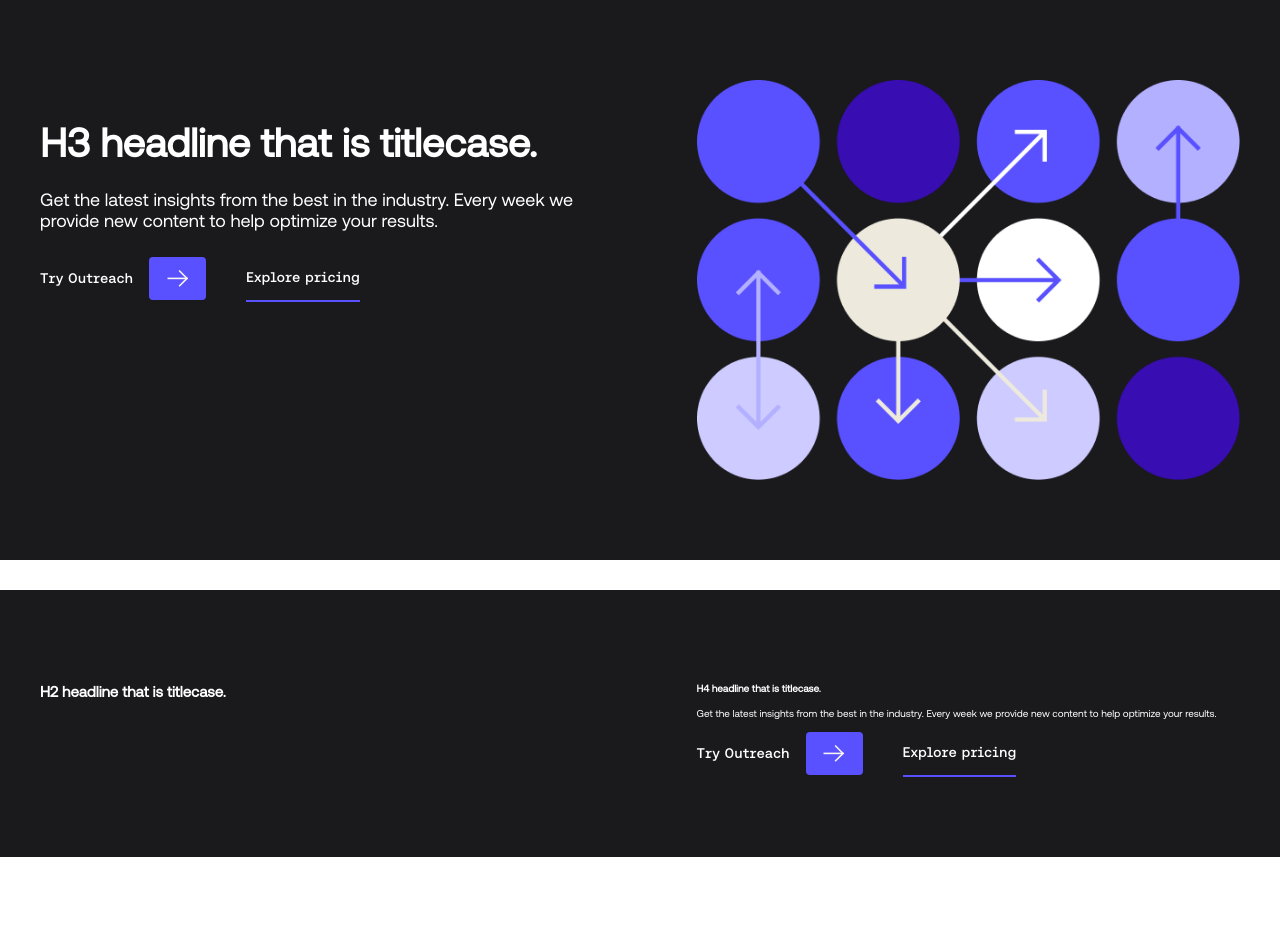
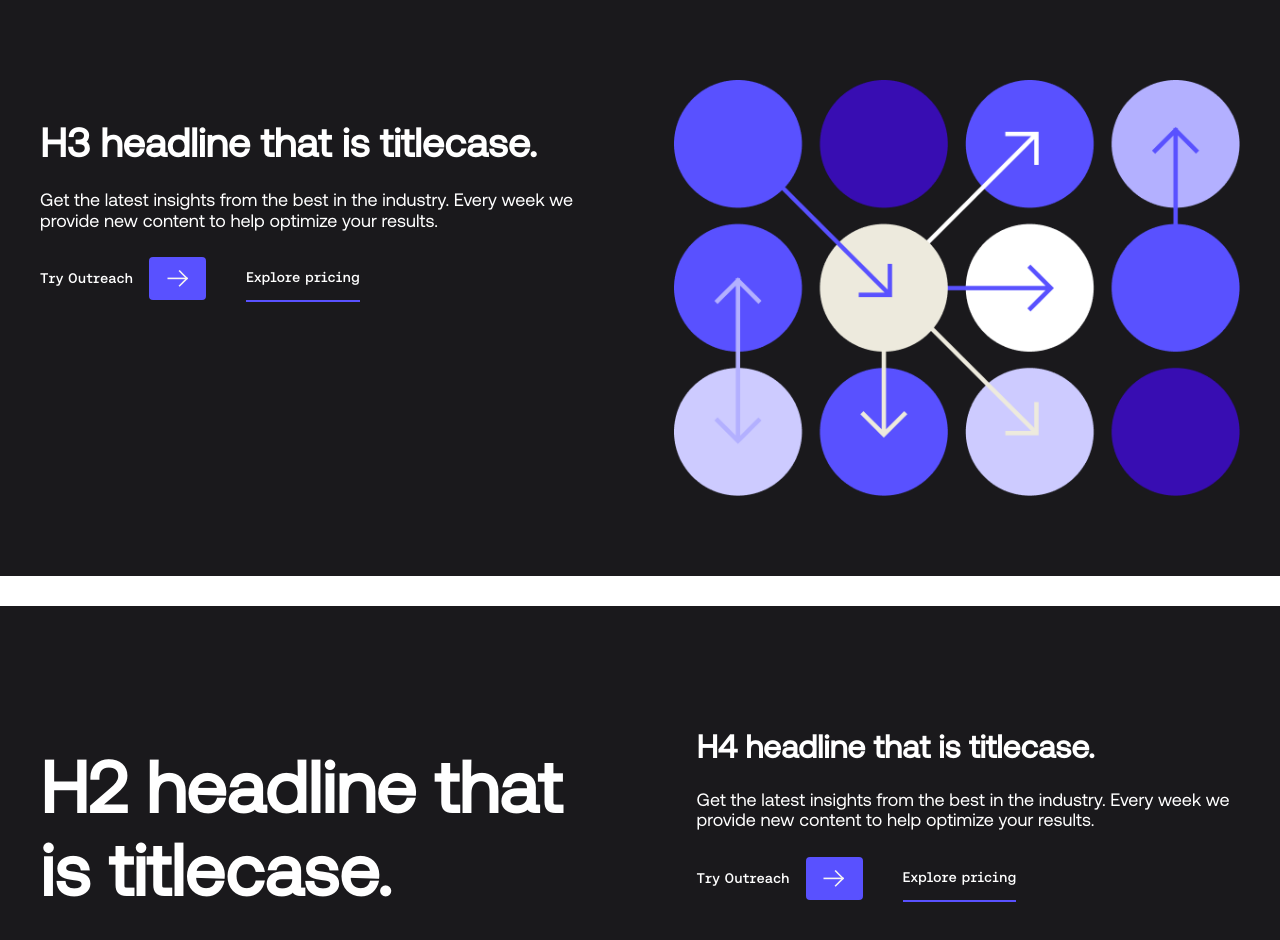
Before and after one commit to ErickRoo/pxpl, a Next.js app: page /components/PreFooter in a window 1280 px wide. Shown: the top 940 px of the page. Before the commit the page ends 857 px from the top, so only its background shows below. Built offline with nearby package versions, Linux system fonts and the light colour scheme.

Commit message:
fix: add specific styles for variantImage

```diff
--- a/components/blocks/pre_footer/pre_footer.module.scss
+++ b/components/blocks/pre_footer/pre_footer.module.scss
@@ -26,8 +26,8 @@
   display: flex;
   margin: auto;
   justify-content: center;
-  flex-direction: column-reverse;
-  gap: 6.87rem;
+  flex-direction: column;
+  gap: 5.6rem;
 
   @screen md {
     gap: 12.4rem;
@@ -42,10 +42,28 @@
     gap: 17rem;
     max-width: 108.4rem;
   }
+
+  &__variantImage {
+    gap: 6.87rem;
+    flex-direction: column-reverse;
+
+    @screen md {
+      flex-direction: row;
+    }
+  }
 }
 
 .leftSide {
   width: 100%;
+
+  h2 {
+    font-size: 4rem;
+
+    @screen md {
+      margin-bottom: 0;
+      font-size: 7.2rem;
+    }
+  }
 
   h3 {
     font-size: 4rem;
@@ -92,6 +110,20 @@
 
 .rightSide {
   width: 100%;
+
+  h4 {
+    font-size: 3.2rem;
+    margin-bottom: 5.6rem;
+
+    @screen md {
+      margin-bottom: 2.4rem;
+    }
+  }
+
+  > p {
+    font-size: 1.8rem;
+    margin-bottom: 2.4rem;
+  }
 }
 
 .image {
--- a/components/blocks/pre_footer/pre_footer.tsx
+++ b/components/blocks/pre_footer/pre_footer.tsx
@@ -10,7 +10,7 @@ const PreFooterImageBlock:FunctionComponent<{ block: PreFooterImageInterface }>
   if (block?.variant === 'image') {
     return (
       <div className={styles.root}>
-        <section className={styles.wrapper}>
+        <section className={`${styles.wrapper} ${styles.wrapper__variantImage}`}>
           <div className={styles.leftSide}>
             <h3>{block.headlineLeft}</h3>
             <p>{block.description}</p>
```
